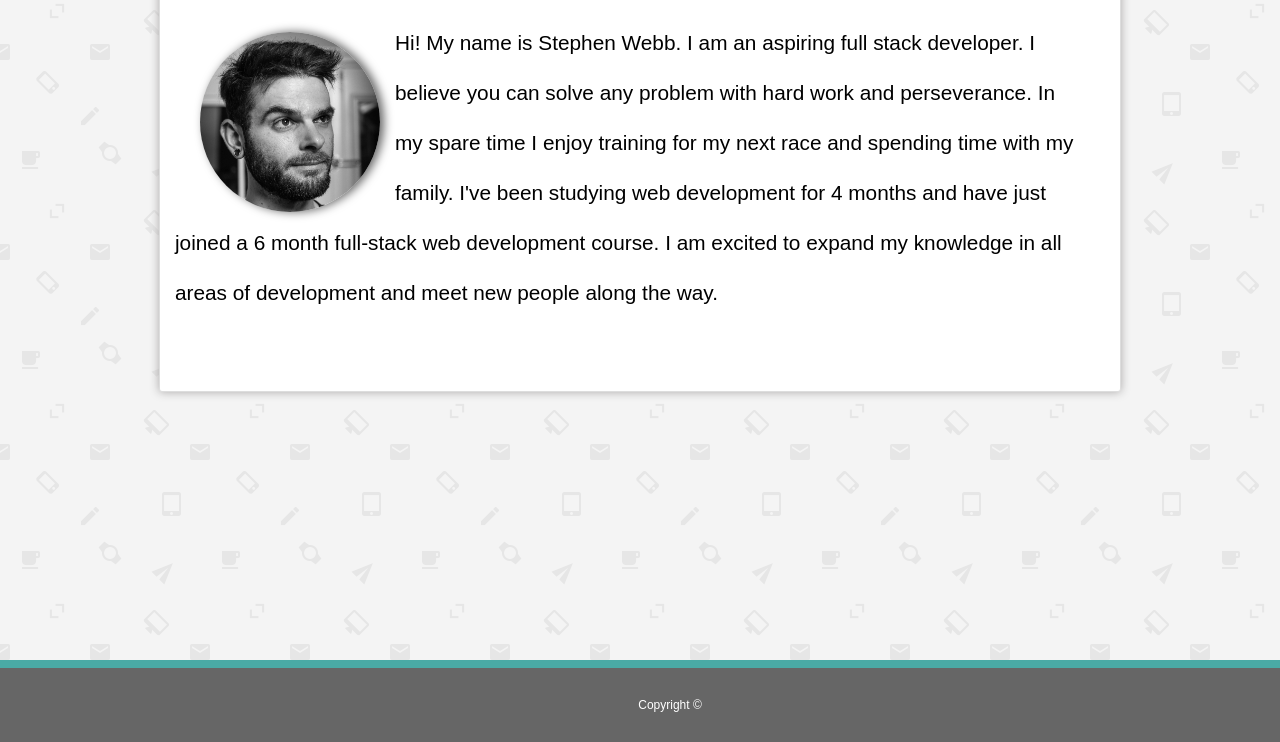
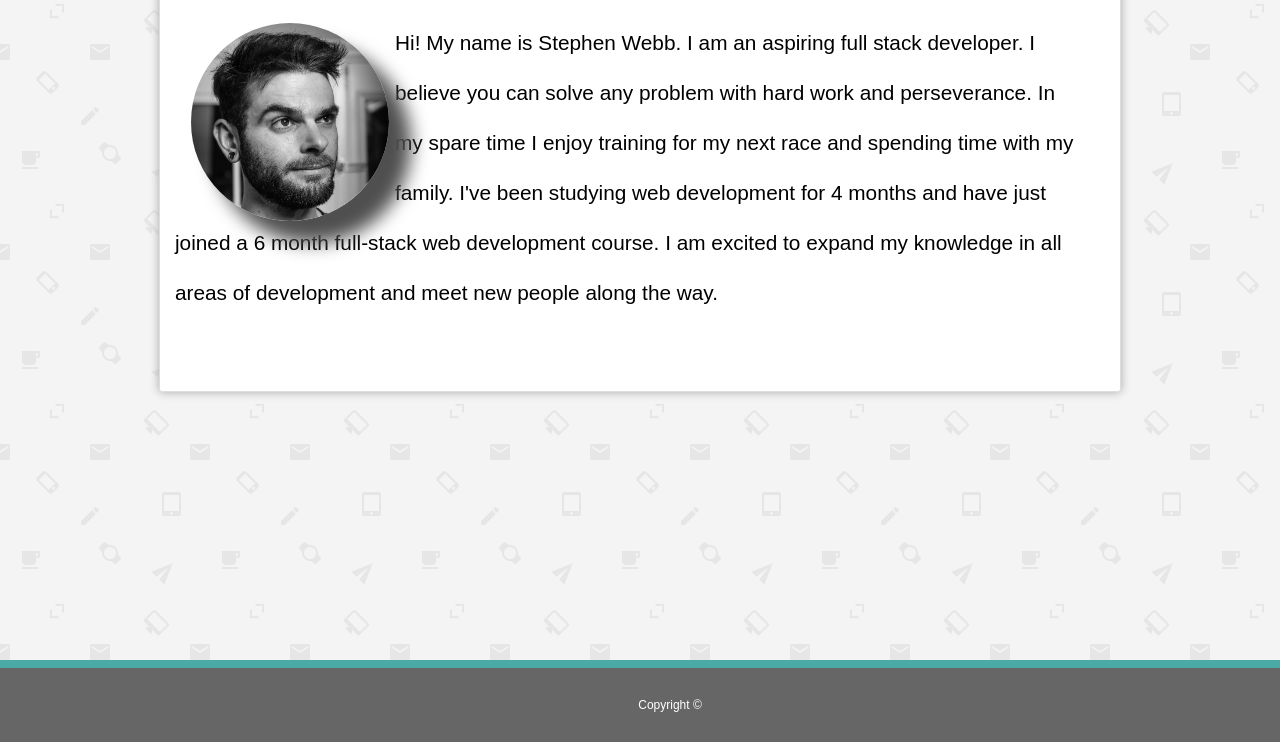
Before and after one commit to stevie2codes/Basic-Portfolio, a plain HTML site: page index.html in a window 1280 px wide. In both pictures the pointer is over the picture 290 px from the left and 327 px from the top of the page. Shown: the part 206-948 px from the top of the page. Drawn offline with Linux system fonts and the light colour scheme.

Commit message:
Added hover effect to main about image.

```diff
--- a/assets/css/style.css
+++ b/assets/css/style.css
@@ -92,6 +92,13 @@ img {
   margin: 25px 15px 0px 40px;
 }
 
+img:hover {
+  transform: scale(1.1);
+  transition: all 1s;
+  cursor: pointer;
+  box-shadow: #504f4f 20px 20px 16px;
+}
+
 #wrapper {
   min-height: 100%;
 }
```
